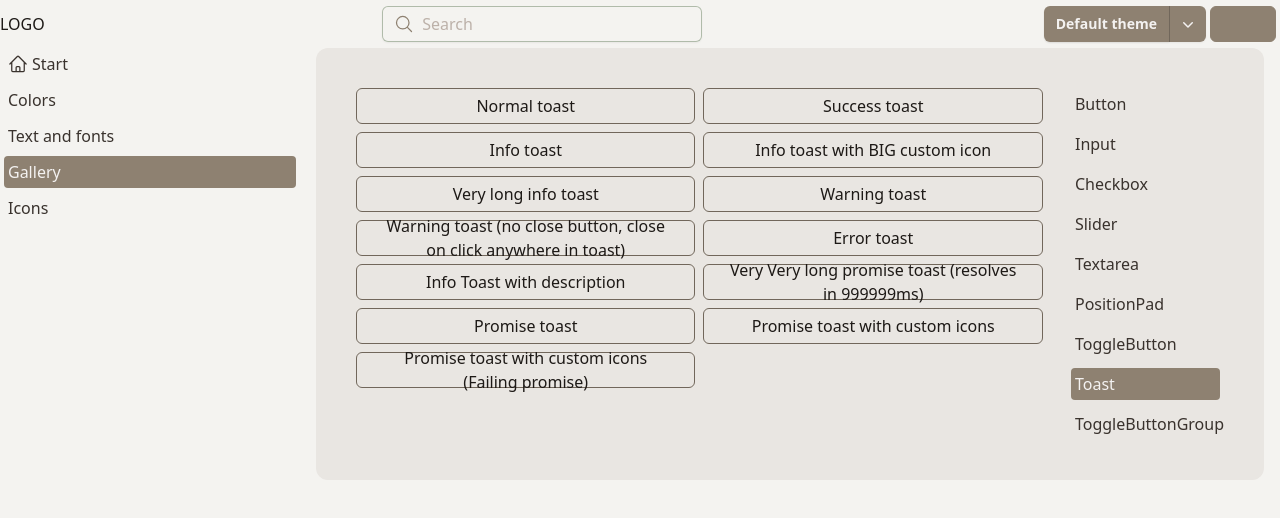
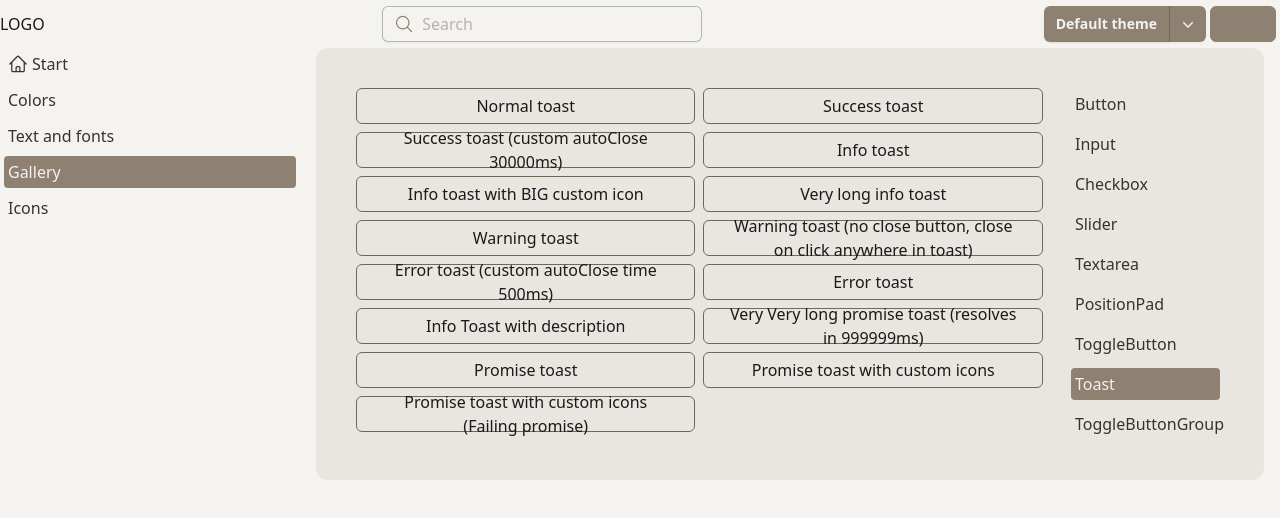
Before and after one commit to allbin/styles, a React (Vite) app: page /styles/gallery/toast in a window 1280 px wide. Shown: the top 518 px of the page. Built offline with nearby package versions, Linux system fonts and the light colour scheme; some icons are missing.

Commit message:
change autoclose time default to 3000ms
* Also add some custom close times to gallery

```diff
--- a/src/components/Toast/GalleryToast.tsx
+++ b/src/components/Toast/GalleryToast.tsx
@@ -10,6 +10,13 @@ const GalleryToast = () => {
       <Button onClick={() => toast({ title: 'Toast!!' })}>Normal toast</Button>
       <Button onClick={() => toast.success({ title: 'Toast success!!' })}>
         Success toast
+      </Button>
+      <Button
+        onClick={() =>
+          toast.success({ title: 'Toast success!!' }, { autoClose: 30000 })
+        }
+      >
+        Success toast (custom autoClose 30000ms)
       </Button>
       <Button onClick={() => toast.info({ title: 'Toast info!!' })}>
         Info toast
@@ -41,11 +48,18 @@ const GalleryToast = () => {
         onClick={() =>
           toast.warning(
             { title: 'Toast warning!! (Click me anywhere to close me)' },
-            { closeButton: false, closeOnClick: true },
+            { closeButton: false, closeOnClick: true, autoClose: 10000 },
           )
         }
       >
         Warning toast (no close button, close on click anywhere in toast)
+      </Button>
+      <Button
+        onClick={() =>
+          toast.error({ title: 'Toast error!!' }, { autoClose: 500 })
+        }
+      >
+        Error toast (custom autoClose time 500ms)
       </Button>
       <Button onClick={() => toast.error({ title: 'Toast error!!' })}>
         Error toast
--- a/src/components/Toast/Toast.tsx
+++ b/src/components/Toast/Toast.tsx
@@ -40,7 +40,7 @@ const Toast: React.FC<ToastContainerProps> = (props) => {
       icon={false}
       hideProgressBar
       newestOnTop
-      autoClose={100000}
+      autoClose={3000}
       position="bottom-right"
       className={cn('flex flex-col gap-2')}
       bodyClassName={cn('flex')}
```
